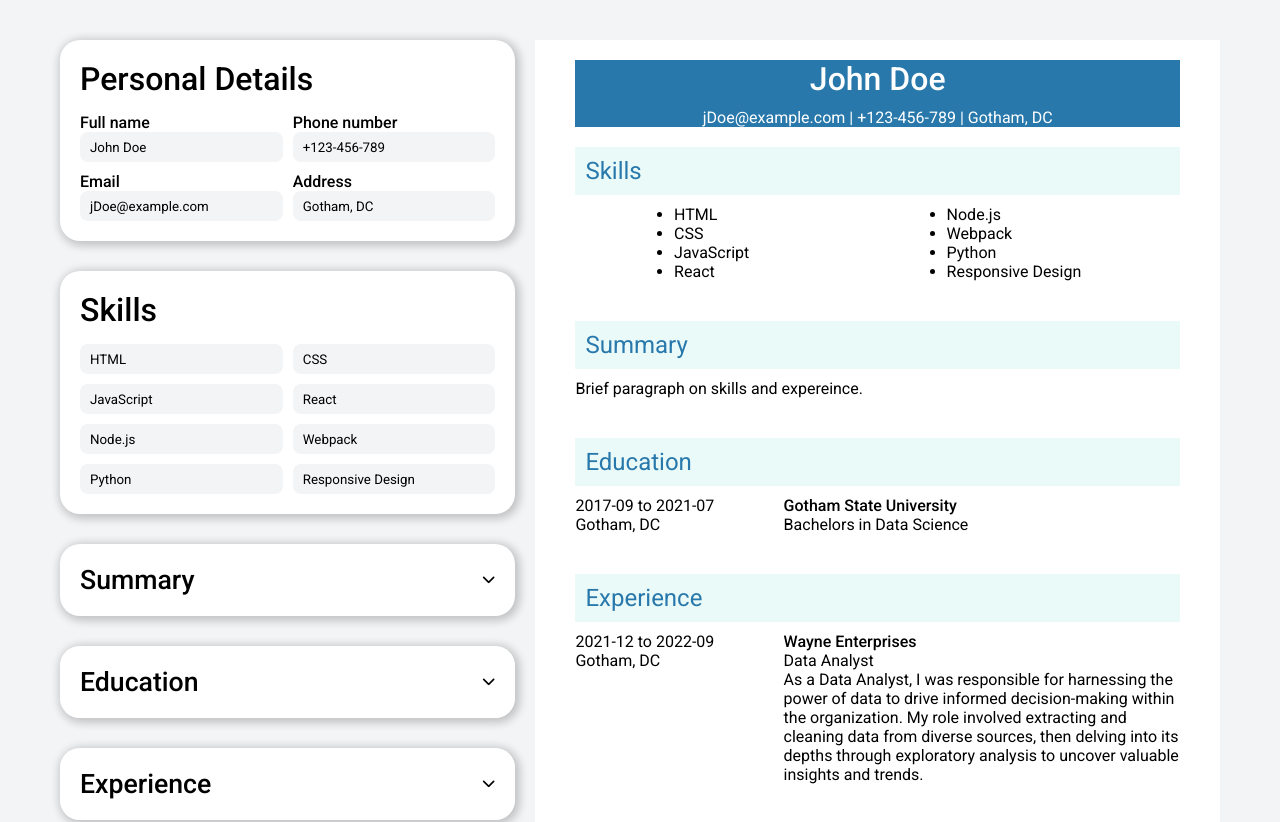
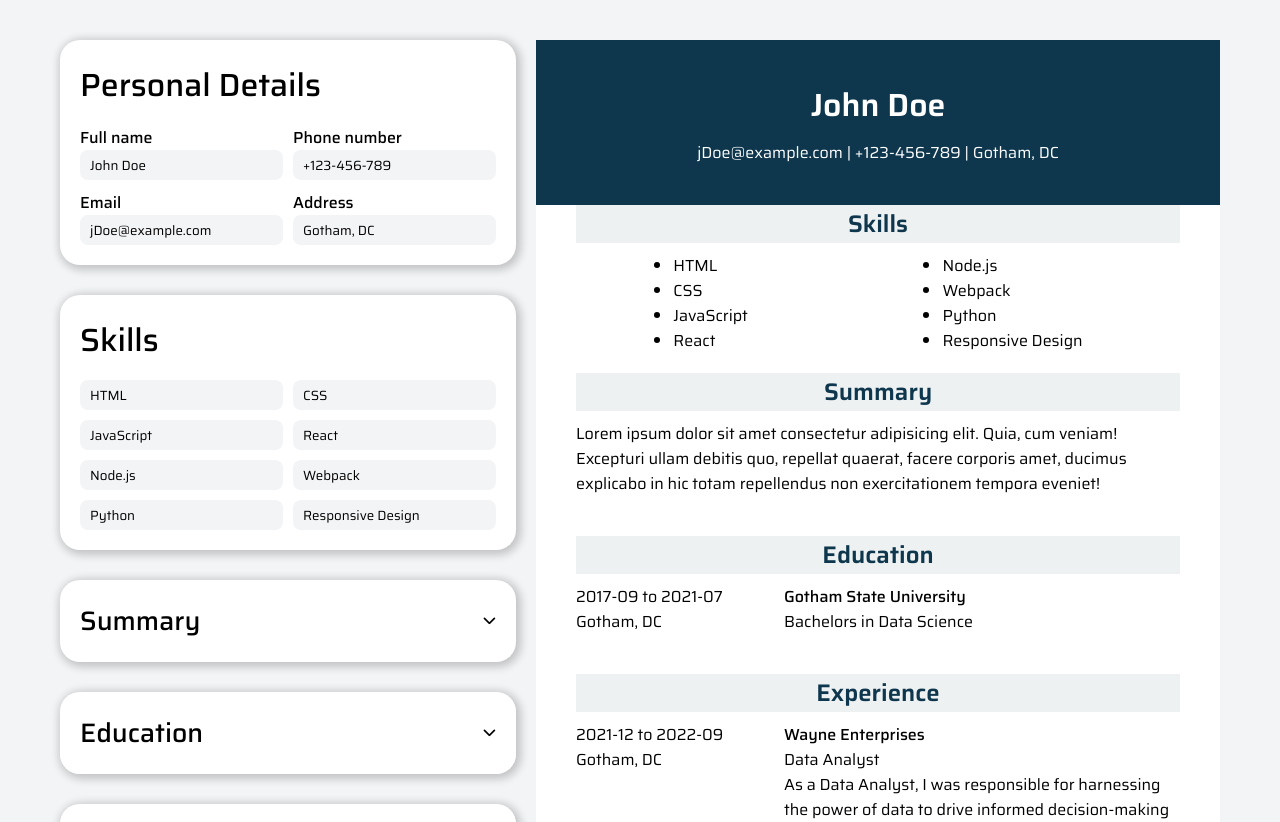
Before and after one commit to headlessNode/CV-application, a React (Vite) app: page / in a window 1280 px wide. Shown: the top 822 px of the page. Built offline with nearby package versions, Linux system fonts and the light colour scheme.

Commit message:
Add final styling changes - change font family - add format and color changes to the cv section

```diff
--- a/index.html
+++ b/index.html
@@ -14,10 +14,10 @@
         <link rel="preconnect" href="https://fonts.googleapis.com" />
         <link rel="preconnect" href="https://fonts.gstatic.com" crossorigin />
         <link
-            href="https://fonts.googleapis.com/css2?family=Roboto:ital,wght@0,100;0,300;0,400;0,500;0,700;0,900;1,100;1,300;1,400;1,500;1,700;1,900&display=swap"
+            href="https://fonts.googleapis.com/css2?family=Saira:ital,wght@0,100..900;1,100..900&display=swap"
             rel="stylesheet"
         />
-        <title>Vite + React</title>
+        <title>Cv builder</title>
     </head>
     <body>
         <div class="wrapper"></div>
--- a/src/App.css
+++ b/src/App.css
@@ -19,8 +19,19 @@
     min-height: 120vh;
     width: 60%;
     min-width: 450px;
-    padding: 20px 40px 0 40px;
     background: var(--info-form-color);
+}
+
+.main-grid .cv .cv-header-container {
+    padding: 40px 40px;
+    background: var(--cv-header);
+}
+
+.main-grid .cv .skills-container,
+.main-grid .cv .summary-container,
+.main-grid .cv .edu-container,
+.main-grid .cv .exp-container {
+    padding: 0 40px;
 }
 
 .main-grid .cv .cv-header {
@@ -28,18 +39,20 @@
     justify-items: center;
     align-items: center;
     gap: 10px;
-    background: var(--cv-header);
     color: var(--info-form-color);
+    > h1 {
+        font-weight: 600;
+    }
 }
 
 .main-grid .cv .skills {
-    padding: 20px 0 20px 0;
     display: grid;
     gap: 10px;
     > h2 {
-        padding: 10px;
         background: var(--cv-accent);
         color: var(--cv-header);
+        text-align: center;
+        font-weight: 600;
     }
 }
 
@@ -53,9 +66,10 @@
     gap: 10px;
     padding: 20px 0 20px 0;
     > h2 {
-        padding: 10px;
         background: var(--cv-accent);
         color: var(--cv-header);
+        text-align: center;
+        font-weight: 600;
     }
 }
 
@@ -65,9 +79,10 @@
     gap: 10px;
     padding: 20px 0 20px 0;
     > h2 {
-        padding: 10px;
         background: var(--cv-accent);
         color: var(--cv-header);
+        text-align: center;
+        font-weight: 600;
     }
 }
 
@@ -272,7 +287,8 @@
         padding: 15px 25px 15px 25px;
         border: none;
         border-radius: 15px;
-        background: var(--main-bg-color);
+        background: #187ff5;
+        color: #fff;
     }
 }
 
--- a/src/App.jsx
+++ b/src/App.jsx
@@ -1,15 +1,17 @@
-import { Children, useState } from 'react'
+import { useState } from 'react'
 import { v4 as uuidv4 } from 'uuid'
 import './App.css'
 
 function CvHeader({ name, email, number, address }) {
     return (
+        <div className="cv-header-container">
             <div className="cv-header">
                 <h1>{name}</h1>
                 <div className="deets">
                     <p>
                         {email} | {number} | {address}
                     </p>
+                </div>
             </div>
         </div>
     )
@@ -26,6 +28,7 @@ function CvSkills({
     skillEight,
 }) {
     return (
+        <div className="skills-container">
             <div className="skills">
                 <h2>Skills</h2>
                 <div className="cols">
@@ -63,20 +66,24 @@ function CvSkills({
                     </div>
                 </div>
             </div>
+        </div>
     )
 }
 
 function CvSummary({ summary }) {
     return (
+        <div className="summary-container">
             <div className="cv-summary">
                 <h2>Summary</h2>
                 <p>{summary}</p>
+            </div>
         </div>
     )
 }
 
 function CvEducation({ education }) {
     return (
+        <div className="edu-container">
             <div className="cv-education">
                 <h2>Education</h2>
                 {education.map((ed) => {
@@ -94,11 +101,13 @@ function CvEducation({ education }) {
                     )
                 })}
             </div>
+        </div>
     )
 }
 
 function CvExperience({ experience }) {
     return (
+        <div className="exp-container">
             <div className="cv-experience">
                 <h2>Experience</h2>
                 {experience.map((exp) => {
@@ -116,6 +125,7 @@ function CvExperience({ experience }) {
                         </div>
                     )
                 })}
+            </div>
         </div>
     )
 }
@@ -358,7 +368,7 @@ function Experience({
                 ))}
             </div>
             <div className="add-exp hidden">
-                <button onClick={showForm}>+ Experience</button>
+                <button onClick={showForm}>Add Experience</button>
             </div>
             <ExperienceForm handleAddExperience={handleAddExperience} />
         </div>
@@ -547,7 +557,7 @@ function Education({ education, handleAddEducation, handleDelelteEducation }) {
                 ))}
             </div>
             <div className="add-edu hidden">
-                <button onClick={showForm}>+ Education</button>
+                <button onClick={showForm}>Add Education</button>
             </div>
             <EducationForm handleAddEducation={handleAddEducation} />
         </div>
@@ -871,7 +881,7 @@ function MainGrid() {
     let [skillSeven, setSkillSeven] = useState('Python')
     let [skillEight, setSkillEight] = useState('Responsive Design')
     let [summary, setSummary] = useState(
-        'Brief paragraph on skills and expereince.'
+        'Lorem ipsum dolor sit amet consectetur adipisicing elit. Quia, cum veniam! Excepturi ullam debitis quo, repellat quaerat, facere corporis amet, ducimus explicabo in hic totam repellendus non exercitationem tempora eveniet!'
     )
     let [education, setEducation] = useState([
         {
--- a/src/index.css
+++ b/src/index.css
@@ -2,13 +2,15 @@
     padding: 0;
     margin: 0;
     box-sizing: border-box;
-    font-family: 'Roboto', sans-serif;
+    font-family: 'Saira', sans-serif;
+    font-optical-sizing: auto;
     font-weight: 400;
     font-style: normal;
+    font-variation-settings: 'wdth' 100;
     --main-bg-color: #f3f4f6;
     --info-form-color: #fff;
-    --cv-header: #2878ab;
-    --cv-accent: #e9faf9;
+    --cv-header: #0e374e;
+    --cv-accent: rgba(14, 55, 78, 0.07);
 }
 
 body {
@@ -22,10 +24,7 @@ body {
     align-items: center;
 }
 
-h1 {
-    font-weight: 500;
-}
-
+h1,
 h4 {
     font-weight: 500;
 }
@@ -41,4 +40,5 @@ input {
 
 button {
     cursor: pointer;
+    font-weight: 530;
 }
```
Lines whose indentation alone changed are shown as unchanged.
